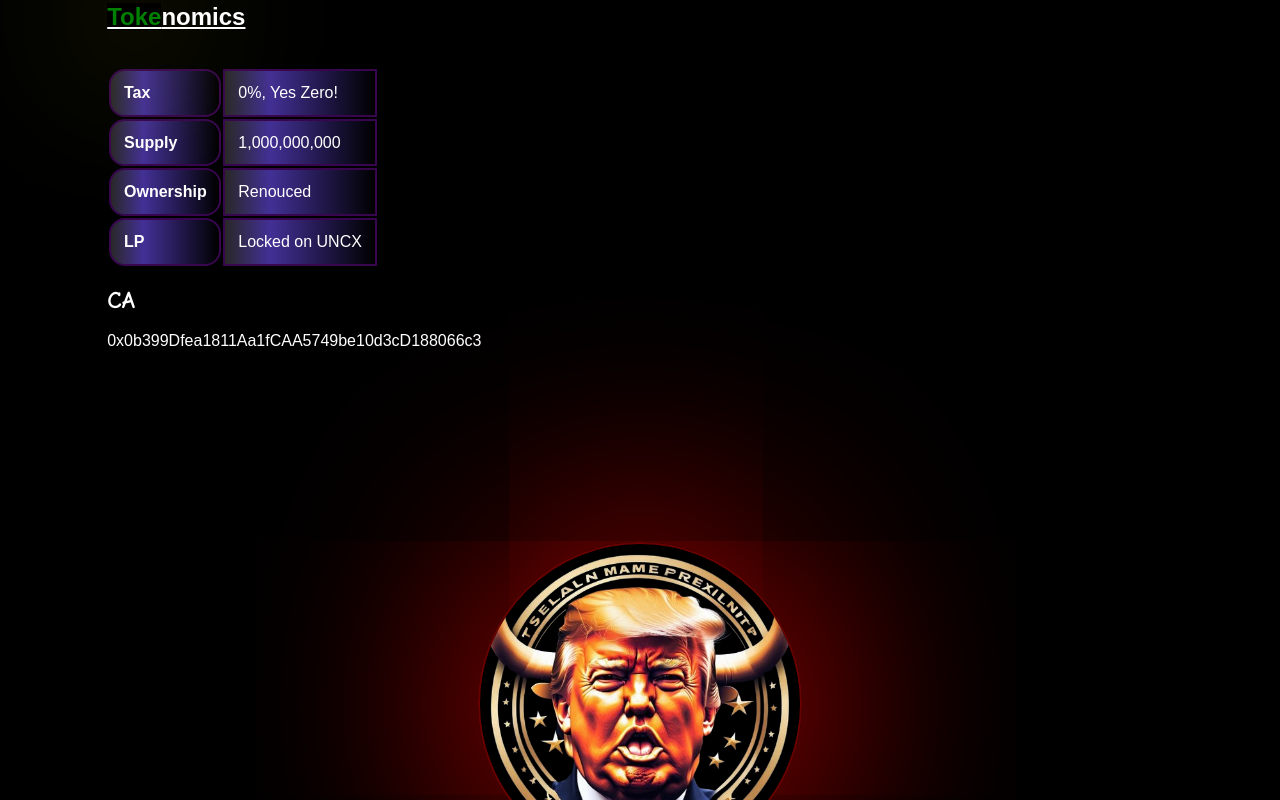
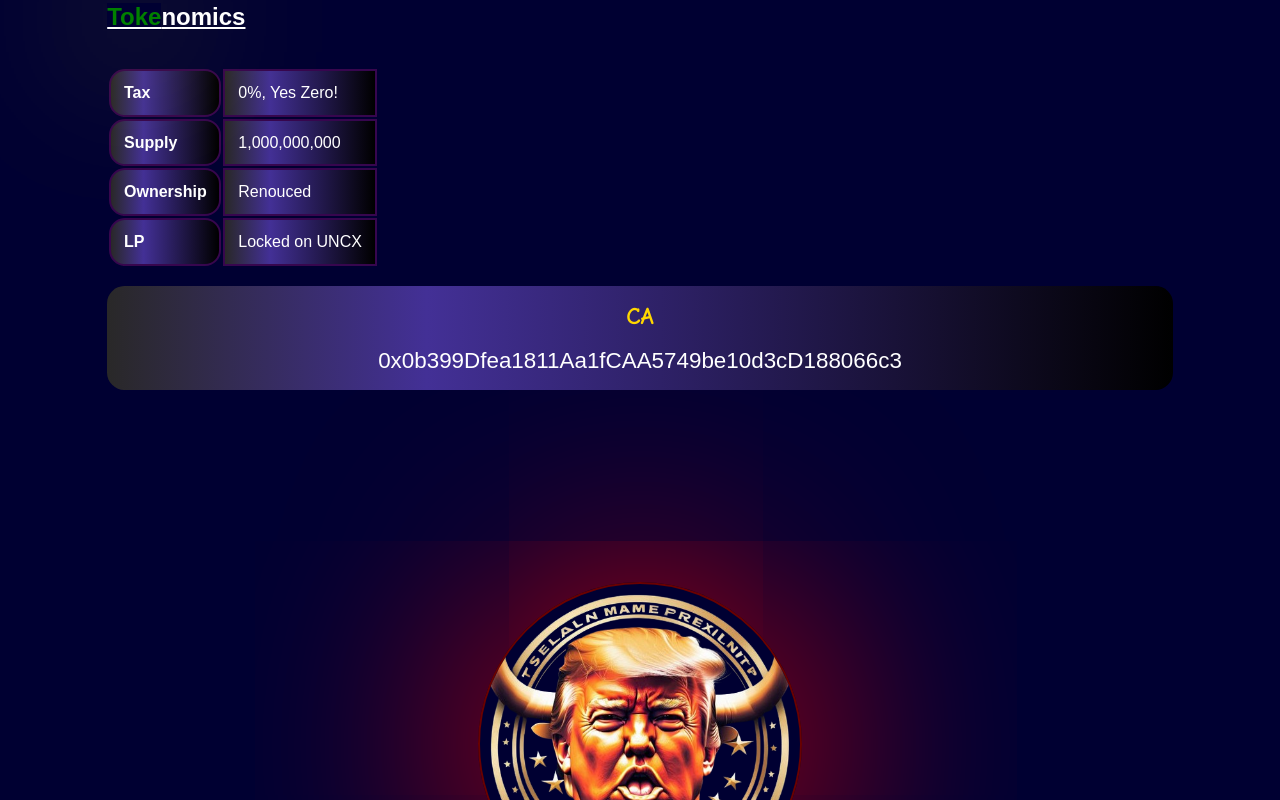
Before and after one commit to RELYSMILE/trumpmegabull, a plain HTML site: page index.html in a window 1280 px wide. Shown: the part 2000-2800 px from the top of the page. Drawn offline with nearby package versions, Linux system fonts and the light colour scheme.

Commit message:
Update style.css

```diff
--- a/static/style/style.css
+++ b/static/style/style.css
@@ -10,7 +10,7 @@ a{
 }
 
 body{
-    background: #000;
+    background: #000032;
 }
 .main-container{
     padding: 0 3rem;
@@ -82,6 +82,7 @@ nav div{
     text-align: center;
     font-family: Comic Sans MS;
     letter-spacing: 4px;
+    color: gold;
 }
 .trump-head .bl{
     text-align: center;
@@ -211,7 +212,22 @@ nav div{
     padding: .8rem 0;
     box-shadow: 1px 1px 10px #000;
 }
-.caa{
+.contractAddress-cont{
+    text-align: center;
+    padding: 1rem 1rem;
+    border-radius: 1.1rem;
+    background: #000;
+    background-image: linear-gradient(90deg, #292828 0%, #433096 30%, #000 100%);
+}
+.contractAddress-cont h1{
+    color: gold;
+    text-align: center;
+}
+.contractAddress{
+    overflow-y: scroll;
+    font-size: 1.4rem;
+}
+.contractAddress::-webkit-scrollbar{
     display: none;
 }
 
@@ -251,7 +267,7 @@ nav div{
     .sm{
         display: block;
         margin-top: 5rem;
-        width: 20%;
+        width: 30%;
         height: 10rem;
         margin-left: -13rem;
         padding-left: 2rem;
@@ -413,12 +429,6 @@ nav div{
 }
 
 @media (max-width: 321px) {
-    .ca{
-        display: none;
-    }
-    .caa{
-        display: block;
-    }
     table td{
         font-size: .6rem;
     }
```
